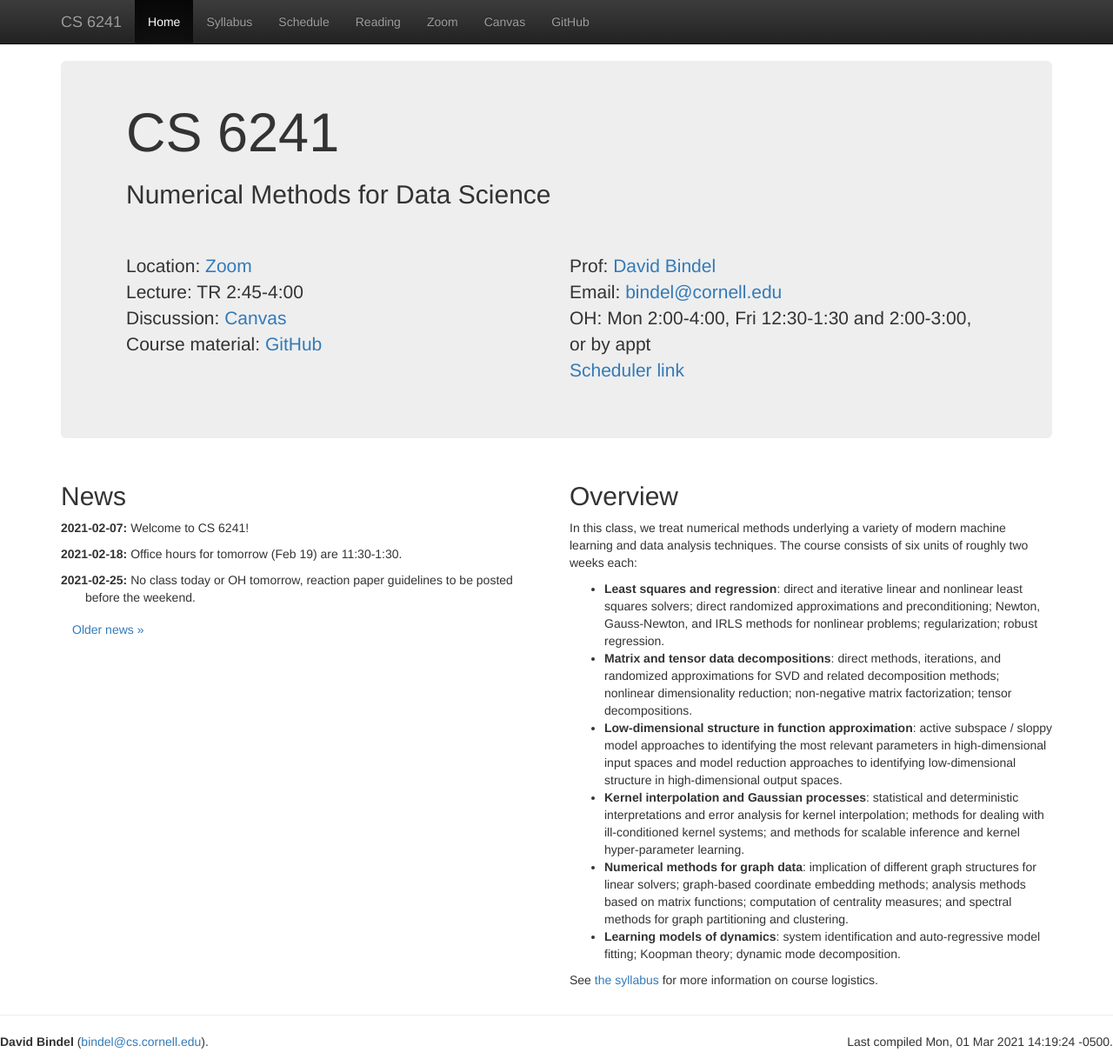
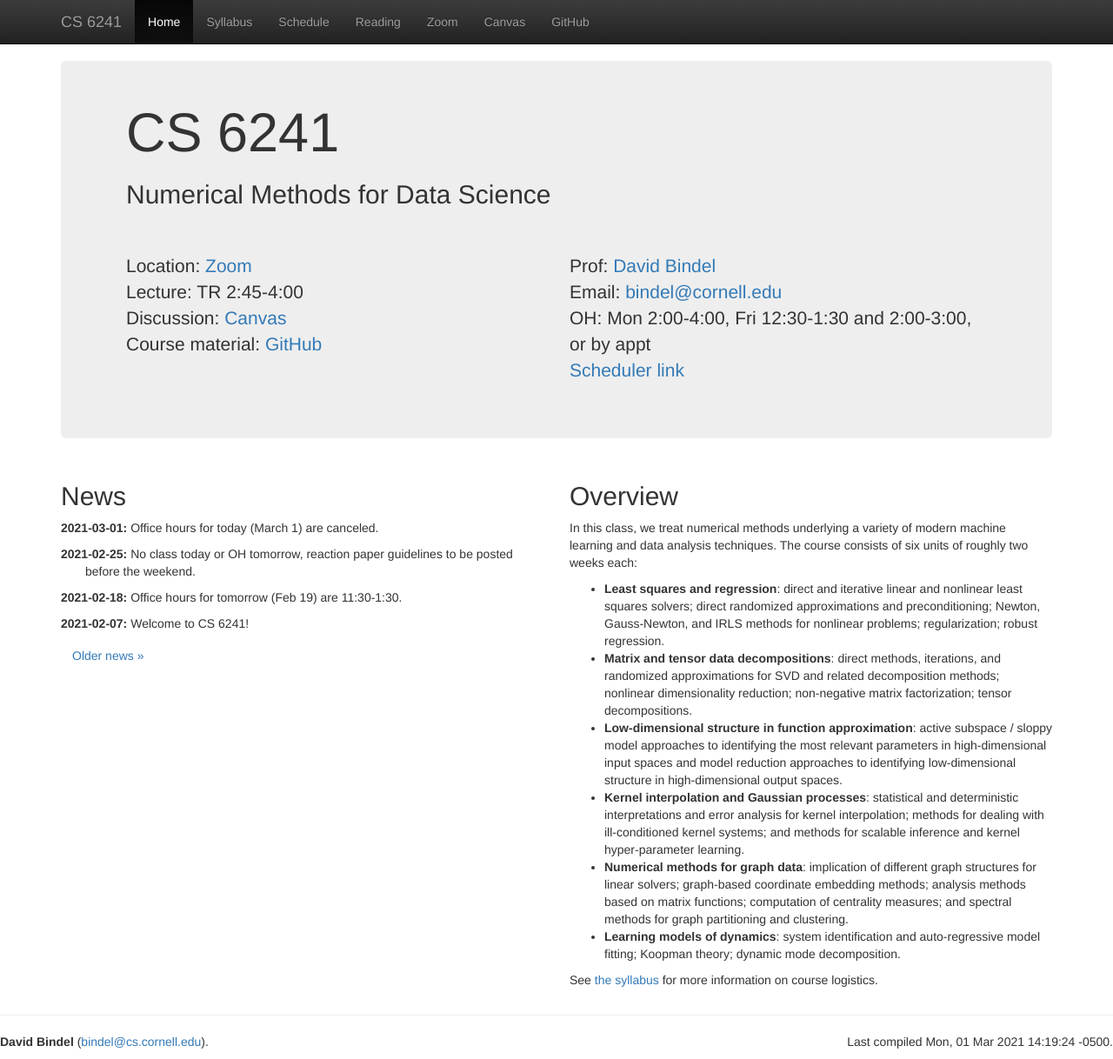
Before and after one commit to dbindel/cs6241-s21, a Jekyll site: the page built from web/index.html, in a window 1280 px wide and 1218 px high. Shown: the whole window at 87% size. Built offline with Jekyll 4.4.1, drawn with Linux system fonts in a browser that asks for light colours; nearby versions of some CDN libraries.

Commit message:
Update with cancelation of March 1 OH.

```diff
--- a/web/_data/news.yml
+++ b/web/_data/news.yml
@@ -1,9 +1,12 @@
+-
+  date: 2021-02-07
+  text: Welcome to CS 6241!
+-
+  date: 2021-02-18
+  text: Office hours for tomorrow (Feb 19) are 11:30-1:30.
 -
   date: 2021-02-25
   text: No class today or OH tomorrow, reaction paper guidelines to be posted before the weekend.
 -
-  date: 2021-02-18
-  text: Office hours for tomorrow (Feb 19) are 11:30-1:30.
--
-  date: 2021-02-07
-  text: Welcome to CS 6241!
+  date: 2021-03-01
+  text: Office hours for today (March 1) are canceled.
```
